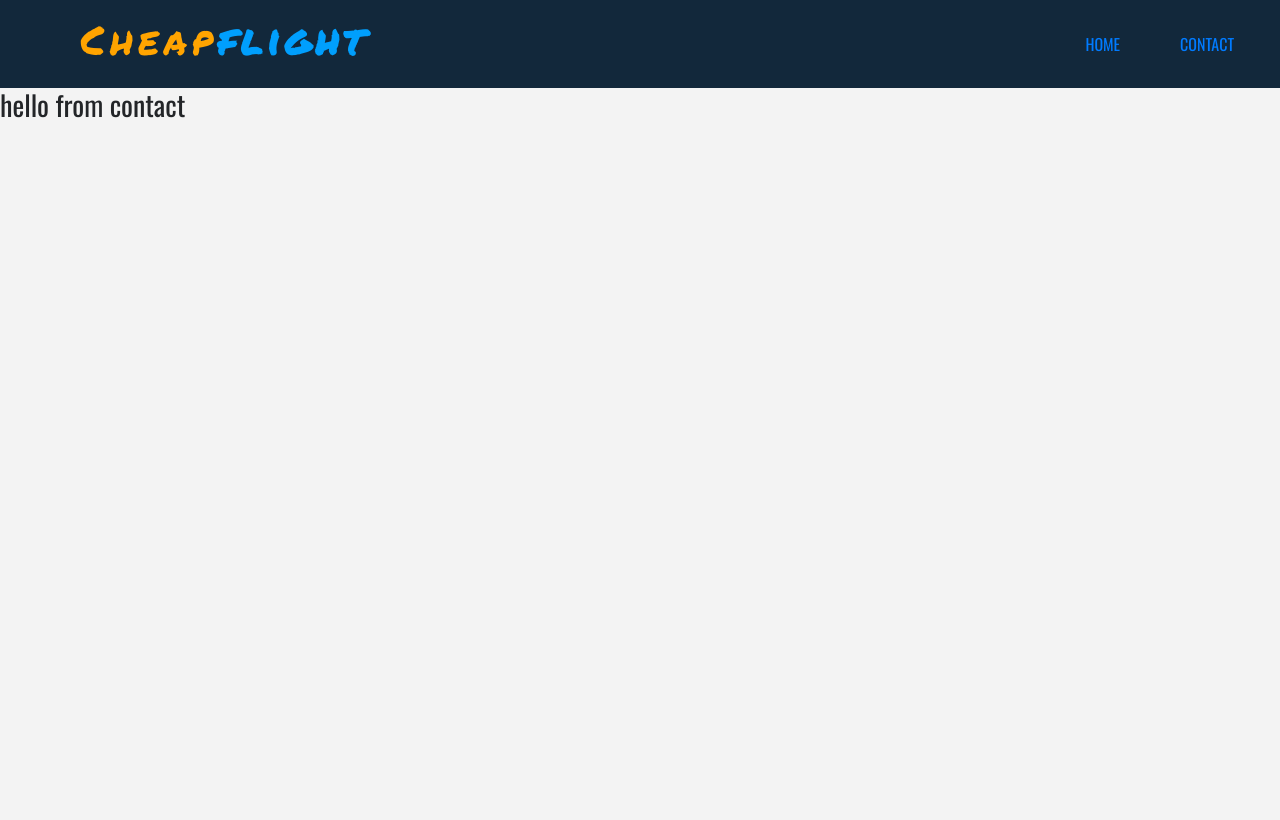
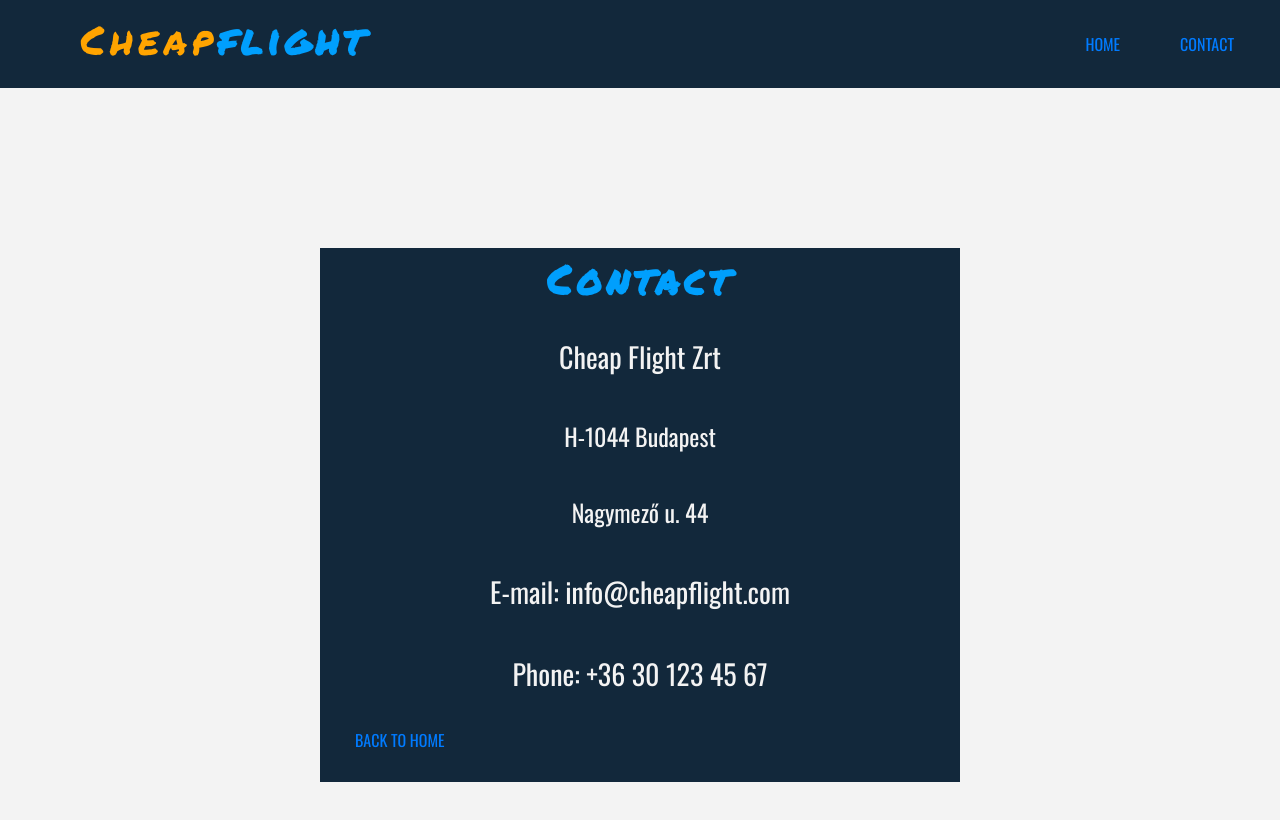
Before and after one commit to Peti1602/CheapFlightNewFrontEnd, a React (Create React App) app: page /contact in a window 1280 px wide. Shown: the top 820 px of the page. Built offline with nearby package versions, Linux system fonts and the light colour scheme.

Commit message:
add some information to Contact.js

```diff
--- a/src/App.css
+++ b/src/App.css
@@ -83,6 +83,13 @@ div .default-bg h3 {
   padding-bottom: 20px;
 }
 
+div .default-bg h4 {
+  color: var(--mainWhite);
+  text-align: center;
+  padding-top: 20px;
+  padding-bottom: 20px;
+}
+
 div .default-bg a {
   margin: 0 20px 20px 20px;
 
--- a/src/components/Contact.js
+++ b/src/components/Contact.js
@@ -1,10 +1,23 @@
 import React, {Component} from 'react';
+import Cheapflight from "./Cheapflight";
 
 class Contact extends Component {
     render() {
         return (
-            <div>
-                <h3>hello from contact</h3>
+            <div className="container col-sm-10 col-md-8 col-lg-6">
+                <div className="row">
+                    <div className="info default-bg t-algin">
+                        <Cheapflight firstname="" lastname="contact"></Cheapflight>
+                        <h3>Cheap Flight Zrt</h3>
+                        <h4>H-1044 Budapest</h4>
+                        <h4>Nagymező u. 44</h4>
+                        <h3>E-mail: info@cheapflight.com</h3>
+                        <h3>Phone: +36 30 123 45 67</h3>
+                        <div>
+                            <a href="/">Back to home</a>
+                        </div>
+                    </div>
+                </div>
             </div>
         );
     }
```
